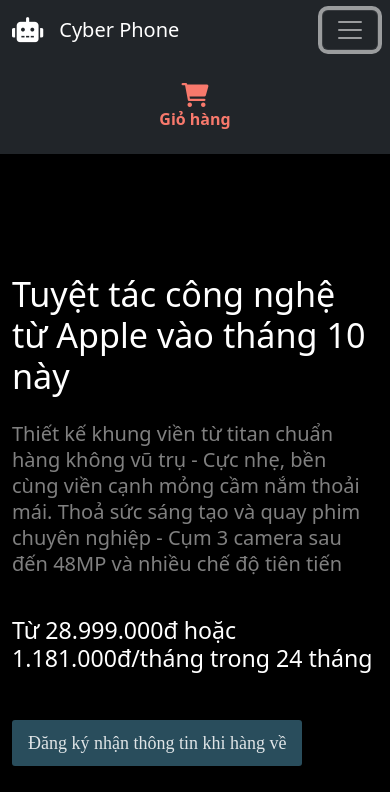
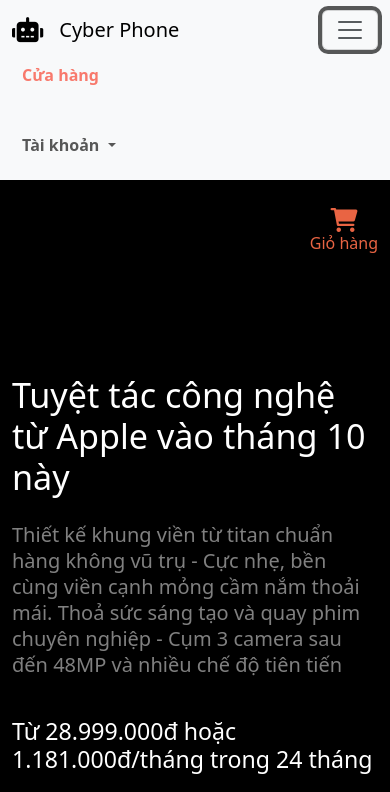
Before and after one commit to duynth1001/API_CAPSTONE, a plain HTML site: page index.html in a window 390 px wide. Both pictures are taken after a click on the button "Toggle navigation". Shown: the top 792 px of the page. Drawn offline with nearby package versions, Linux system fonts and the light colour scheme; no server answers.

Commit message:
update code

```diff
--- a/customer/controller/main.js
+++ b/customer/controller/main.js
@@ -121,7 +121,8 @@ window.minusItemQty = (id) => {
   let cartListLocal = cartListGlobal.getSelectedCartList();
   const index = findIndex(id, cartListLocal);
   if (index != -1) {
-    if (cartListGlobal.cartItemList[index].qty == 0) {
+    if (cartListGlobal.cartItemList[index].qty == 1) {
+      removeCartItem(id)
       return;
     }
     cartListGlobal.cartItemList[index].qty--;
--- a/customer/controller/viewController.js
+++ b/customer/controller/viewController.js
@@ -48,9 +48,9 @@ function renderSelectedCartList(cartList) {
         <h4>Tên sản phẩm: ${cart.name} </h4>
         <p>Số lượng: ${cart.qty}</p>
         <p>Tổng tiền: ${cart.total}$</p>
-        <button onclick='removeCartItem(${cart.id})'><i class="fas fa-trash"></i></button>
-        <button onclick='addItemQty(${cart.id})'><i class="fa-solid fa-plus"></i></button>
-        <button onclick='minusItemQty(${cart.id})'><i class="fa-solid fa-minus"></i></button>
+        <button  class="trashQuantity" onclick='removeCartItem(${cart.id})'><i class="fas fa-trash"></i></button>
+        <button class="increaseQuantity" onclick='addItemQty(${cart.id})'><i class="fa-solid fa-plus"></i></button>
+        <button class="decreaseQuantity" onclick='minusItemQty(${cart.id})'><i class="fa-solid fa-minus"></i></button>
       </div>
     </div>
   </div>
--- a/index.html
+++ b/index.html
@@ -17,21 +17,12 @@
 </head>
 <body style="padding-top: 0px;">
   <header>
-    <nav class="navbar navbar-expand-lg bg-dark navbar-dark ">
-        <div class="container">
+      <nav class="navbar navbar-expand-lg bg-body-tertiary  container">
+        <div class="container-fluid">
           <a class="navbar-brand me-5" href="#">
             <i class="fa-lg fa-solid fa-robot me-3"></i>Cyber Phone
           </a>
-
-          <button
-            class="navbar-toggler"
-            type="button"
-            data-bs-toggle="collapse"
-            data-bs-target="#navbarColor01"
-            aria-controls="navbarColor01"
-            aria-expanded="false"
-            aria-label="Toggle navigation"
-          >
+          <button class="navbar-toggler" type="button" data-bs-toggle="collapse" data-bs-target="#navbarNavDropdown" aria-controls="navbarNavDropdown" aria-expanded="false" aria-label="Toggle navigation">
             <span class="navbar-toggler-icon"></span>
           </button>
           <div class="collapse navbar-collapse" id="navbarNavDropdown">
@@ -46,7 +37,7 @@
                 <a class="nav-link hide" id="admin" href="#">Admin</a>
               </li>
               <li class="nav-item dropdown">
-                <a id="account" class="nav-link dropdown-toggle" href="#" role="button" data-bs-toggle="dropdown" aria-expanded="false">
+                <a class="nav-link dropdown-toggle" href="#" role="button" data-bs-toggle="dropdown" id="account" aria-expanded="false">
                   Tài khoản
                 </a>
                 <ul class="dropdown-menu">
@@ -205,33 +196,23 @@
 
 
     <section  class="home "  >
-      <nav class="navbar navbar-expand-lg bg-dark navbar-dark ">
+      <div class="cartBtn">
         <div class="container">
 
-
-          <div class="collapse navbar-collapse" id="navbarColor01">
-            <ul class="navbar-nav me-auto nav2">
-              <li class="nav-item text-center">
-                <a
-                  class="nav-link js-toggle-cart active"
-                  role="button"
-                  aria-haspopup="true"
-                  aria-expanded="false"
-                >
-                  <div>
-                    <i class="fa-solid fa-xl fa-shopping-cart"></i>
+                  <div id="navbarColor01" class="js-toggle-cart active">
+                    <i  class="fa-solid fa-xl fa-shopping-cart "></i>
                     <span
                       class="badge rounded-pill badge-notification bg-light text-dark"
                       id="cartCount"
                     ></span>
+                    <div class="desc">Giỏ hàng</div>
                   </div>
-                  Giỏ hàng
-                </a>
-              </li>
-            </ul>
-          </div>
+
+
+
         </div>
-      </nav>
+      </div>
+      </div>
       <div class="banner-image">
         <div class="container py-5">
           <div class="row py-5 align-items-center">
@@ -675,7 +656,7 @@
     <script src="https://cdnjs.cloudflare.com/ajax/libs/axios/1.5.1/axios.min.js" integrity="sha512-emSwuKiMyYedRwflbZB2ghzX8Cw8fmNVgZ6yQNNXXagFzFOaQmbvQ1vmDkddHjm5AITcBIZfC7k4ShQSjgPAmQ==" crossorigin="anonymous" referrerpolicy="no-referrer"></script>
     <script src="https://cdn.jsdelivr.net/npm/bootstrap@5.3.2/dist/js/bootstrap.bundle.min.js" integrity="sha384-C6RzsynM9kWDrMNeT87bh95OGNyZPhcTNXj1NW7RuBCsyN/o0jlpcV8Qyq46cDfL" crossorigin="anonymous"></script>
     <script type="module" src="./js/header.js"></script>
+    <script src="js/history.js"></script>
     <script type="module" src="./js/login.js"></script>
-    <script src="js/history.js"></script>
 
 </html>
--- a/js/login.js
+++ b/js/login.js
@@ -17,7 +17,7 @@ let AdminOrder = document.getElementById("AdminOrderBtn")
 export let AdminOrderComponent = document.getElementById("adminOrder")
 export let AdminOrderDetail = document.getElementById("adminOrderDetail")
 
-
+console.log(111);
 
 const deleteActive = () =>{
     navItem.forEach((item) =>{
@@ -46,6 +46,7 @@ function saveAdmin(user){
 const saveUser = () =>{
    if(localStorage.getItem("user")){
         let users = JSON.parse(localStorage.getItem("user"))
+        console.log(users.nameLogin);
         deleteActive()
         navItem[0].classList.add('active')
         document.getElementById("login").classList.add("hide")
@@ -140,6 +141,7 @@ logout.addEventListener("click",()=>{
     detailHistory.classList.add("hide")
     AdminOrderComponent.classList.add("hide")
     AdminOrderDetail.classList.add("hide")
+    alert("Đăng xuất thành công")
     homebtn.classList.remove('hide')
 })
 
--- a/sass/main.scss
+++ b/sass/main.scss
@@ -57,3 +57,38 @@
 .tableDetail{
     cursor: pointer;
 }
+.cartBtn{
+    background-color: black;
+    cursor: pointer;
+    .container{
+        padding-top: 20px;
+        display: flex;
+        justify-content: end;
+        color:  #e96443;
+        .js-toggle-cart {
+            display: flex;
+            align-items: center;
+            flex-direction: column;
+            gap: 10px;
+            margin-top: 20px;
+        }
+    }
+}
+.first{
+    margin-right: 10px;
+}
+.trashQuantity{
+    border: 1px solid #ccc;
+    background-color: white;
+    padding: 3px;
+    border-radius: 3px;
+    color: red;
+}
+.increaseQuantity{
+    @extend .trashQuantity;
+    color: black;
+}
+.decreaseQuantity{
+    @extend .trashQuantity;
+    color: black;
+}
```
Also changed, not shown: css/main.css, 1 other file.
